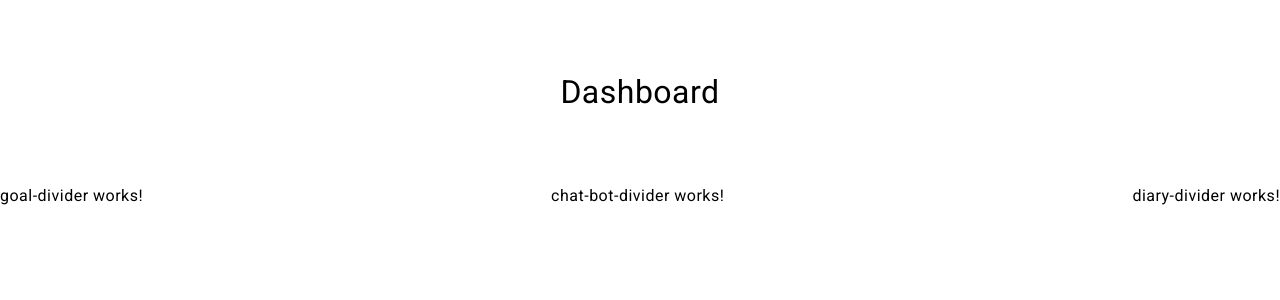
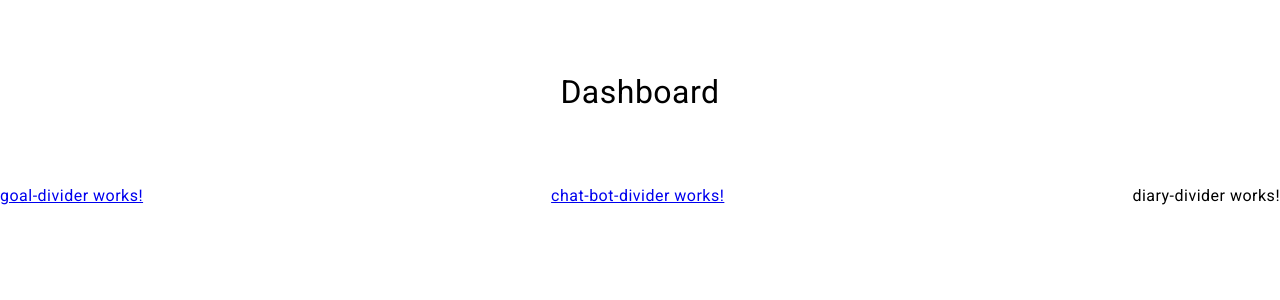
Before and after one commit to Nevy11/Mental-health-diary-front-end, an Angular app: page /dashboard in a window 1280 px wide. Shown: the top 300 px of the page. Built offline with nearby package versions, Linux system fonts and the light colour scheme.

Commit message:
modify router link

```diff
--- a/src/app/dashboard/dash-dividers/dash-dividers.component.html
+++ b/src/app/dashboard/dash-dividers/dash-dividers.component.html
@@ -1,11 +1,17 @@
 <div class="dividers">
   <div>
-    <diary-goal-divider></diary-goal-divider>
+    <a routerLink="goal divider">
+      <diary-goal-divider></diary-goal-divider>
+    </a>
   </div>
   <div>
-    <diary-chat-bot-divider></diary-chat-bot-divider>
+    <a routerLink="chat divider">
+      <diary-chat-bot-divider></diary-chat-bot-divider>
+    </a>
   </div>
   <div>
-    <diary-diary-divider></diary-diary-divider>
+    <a router="diary divider">
+      <diary-diary-divider></diary-diary-divider>
+    </a>
   </div>
 </div>
--- a/src/app/dashboard/dash-dividers/dash-dividers.component.ts
+++ b/src/app/dashboard/dash-dividers/dash-dividers.component.ts
@@ -2,6 +2,7 @@ import { Component } from '@angular/core';
 import { GoalDividerComponent } from './goal-divider/goal-divider.component';
 import { DiaryDividerComponent } from './diary-divider/diary-divider.component';
 import { ChatBotDividerComponent } from './chat-bot-divider/chat-bot-divider.component';
+import { RouterModule } from '@angular/router';
 
 @Component({
   selector: 'diary-dash-dividers',
@@ -10,6 +11,7 @@ import { ChatBotDividerComponent } from './chat-bot-divider/chat-bot-divider.com
     GoalDividerComponent,
     DiaryDividerComponent,
     ChatBotDividerComponent,
+    RouterModule,
   ],
   templateUrl: './dash-dividers.component.html',
   styleUrl: './dash-dividers.component.scss',
```
Also changed, not shown: src/app/app.routes.ts (+16 -1 lines).
